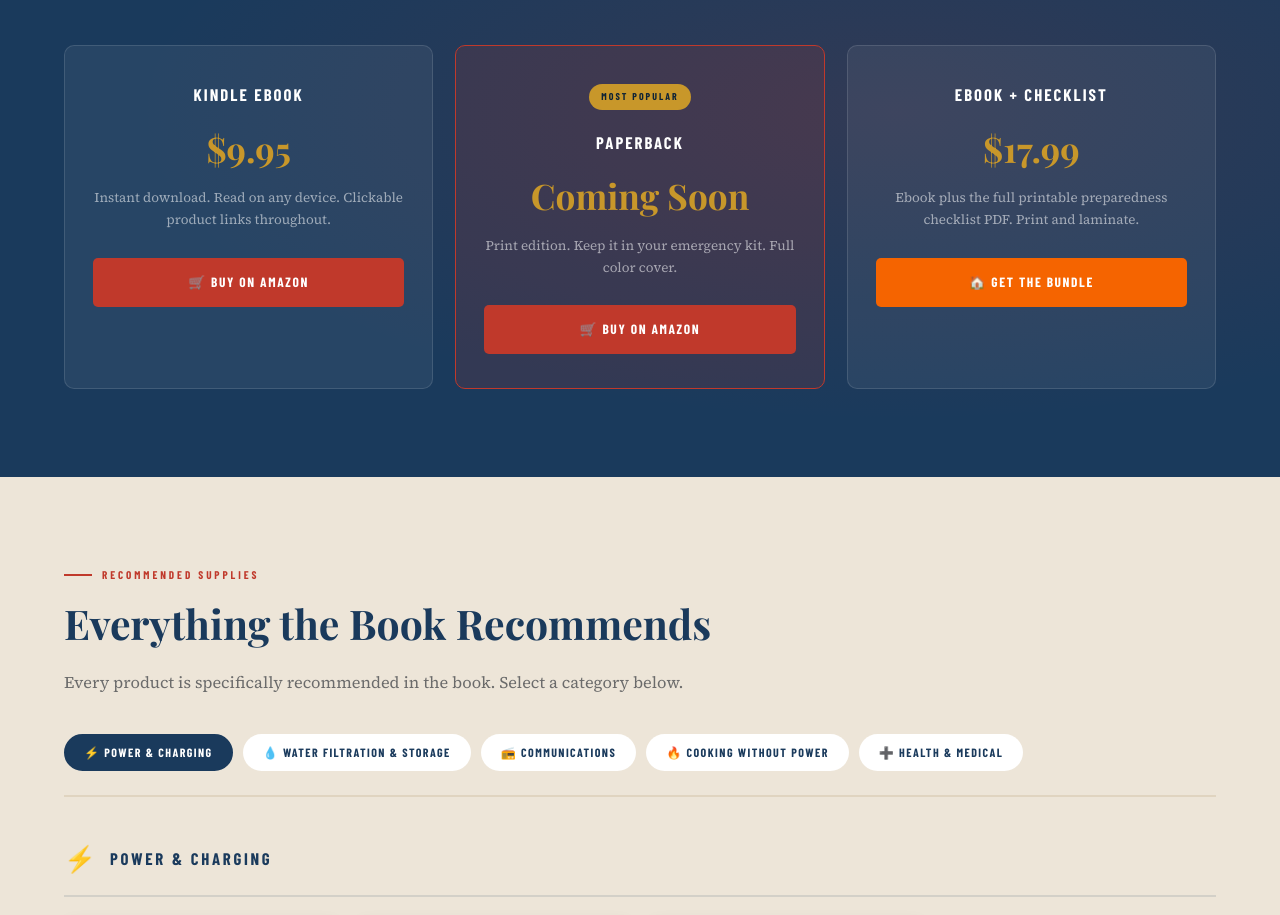
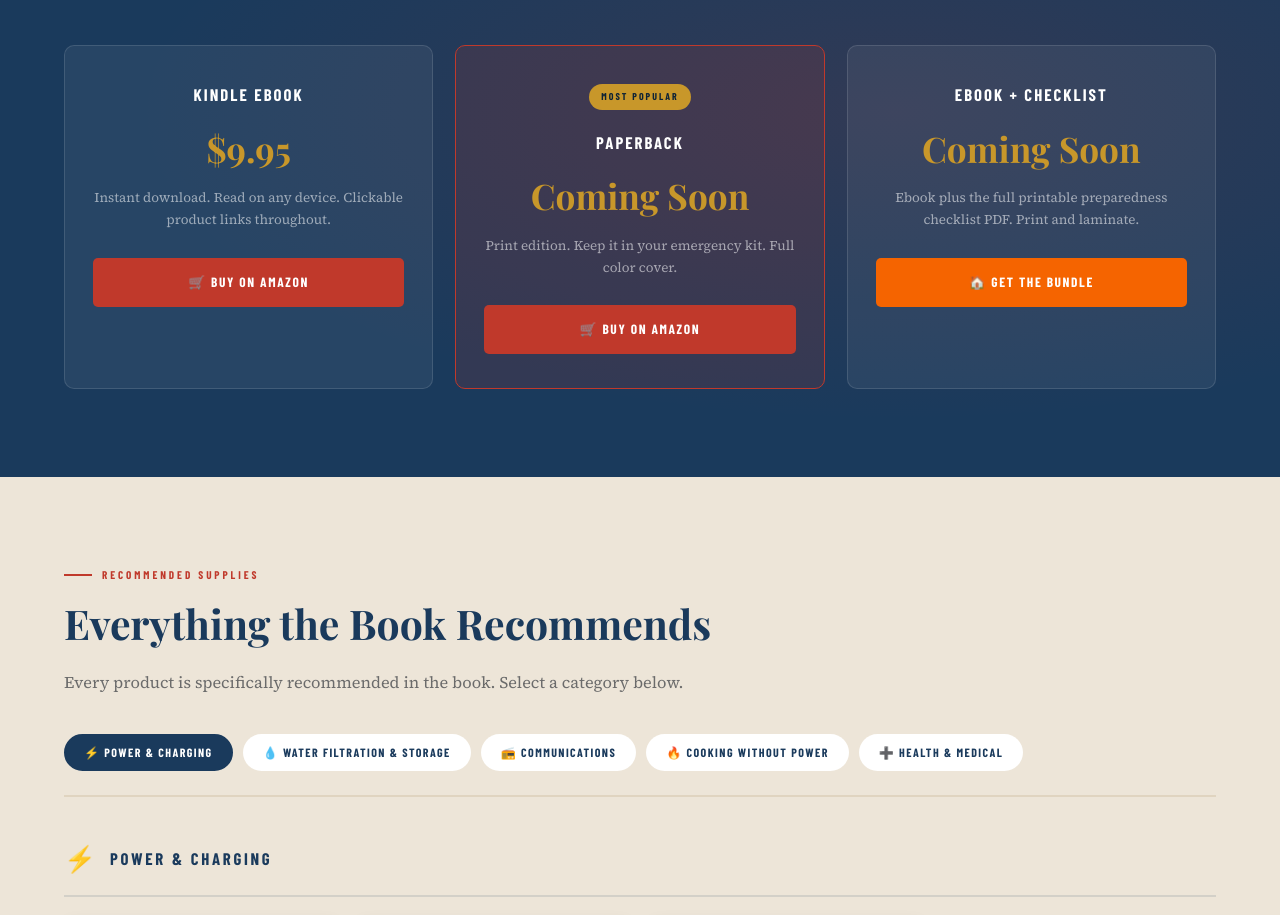
Before and after one commit to Melusine1507/protectyourfamily, a plain HTML site: page index.html in a window 1280 px wide. Shown: the part 2449-3364 px from the top of the page. Drawn offline with nearby package versions, Linux system fonts and the light colour scheme; a web font is replaced by a local one.

Commit message:
Change price from $17.99 to 'Coming Soon'

```diff
--- a/index.html
+++ b/index.html
@@ -410,7 +410,7 @@ footer a:hover{text-decoration:underline}
       </div>
       <div class="book-option reveal">
         <div class="option-format">Ebook + Checklist</div>
-        <div class="option-price">$17.99</div>
+        <div class="option-price">Coming Soon</div>
         <div class="option-desc">Ebook plus the full printable preparedness checklist PDF. Print and laminate.</div>
         <a href="https://etsy.com" class="btn-etsy" target="_blank" rel="noopener">&#127968; Get the Bundle</a>
       </div>
```
